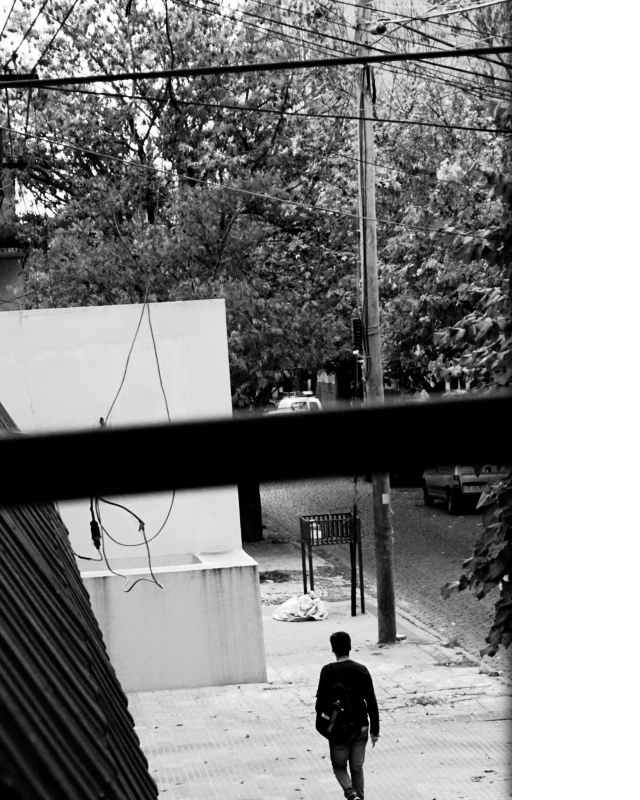
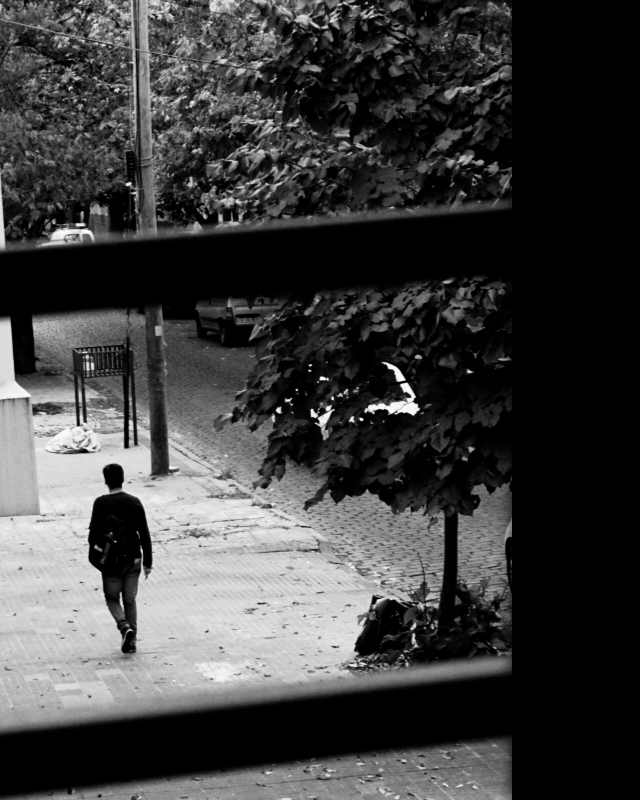
Before and after one commit to tomcoso/sign-up-form, a plain HTML site: page index.html in a window 1280 px wide. Shown: the whole page, without its empty margins (0-640 px from the left). Drawn offline with Linux system fonts and the light colour scheme.

Commit message:
position bg, color panel

```diff
--- a/style.css
+++ b/style.css
@@ -27,11 +27,13 @@
     min-height: 100vh;
     min-width: 300px;
     flex: 1 1 40%;
-    background-image: url(./images/DSC01624.jpg);
+    background: url(./images/DSC01624.jpg) no-repeat border-box;
+    background-position: right 60% top 60%;
 }
 .right-panel {
     flex: 1 1 60%;
     min-height: 100vh;
     min-width: 300px;
     box-shadow: 0 0 15px 0px var(--dark-color, black);
+    background-color: var(--dark-color, black);
 }
```
